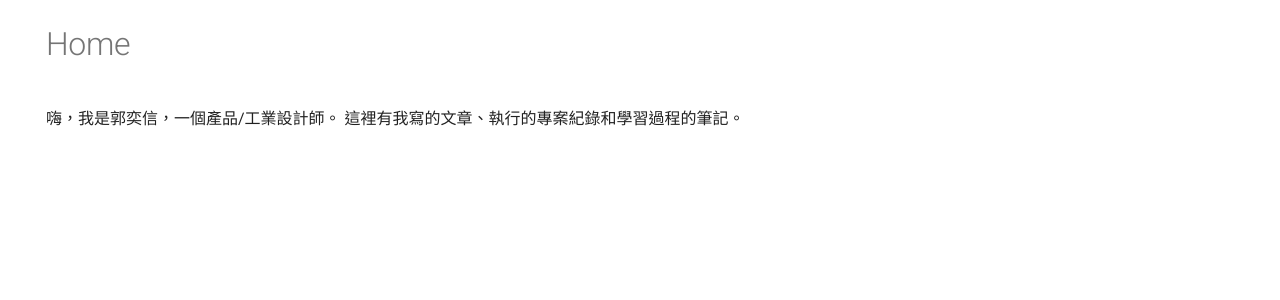
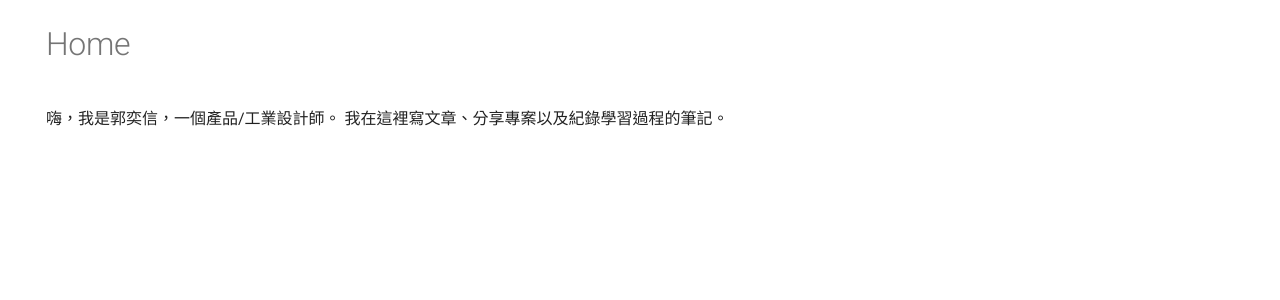
Before and after one commit to hisoka502/blog_blot, an MkDocs documentation site: the page built from docs/index.md, in a window 1280 px wide. Shown: the part 123-423 px from the top of the page. Built offline with MkDocs 1.6.1 and Material for MkDocs 9.7.7, drawn with Linux system fonts in a browser that asks for light colours.

Commit message:
publish 2022_0707_2151

```diff
--- a/docs/index.md
+++ b/docs/index.md
@@ -6,4 +6,4 @@ hide:
 ---
 
 嗨，我是郭奕信，一個產品/工業設計師。
-這裡有我寫的文章、執行的專案紀錄和學習過程的筆記。
+我在這裡寫文章、分享專案以及紀錄學習過程的筆記。
```
Also changed, not shown: docs/essays/introvert-advantages-in-product-development.md (+0 -3 lines).
